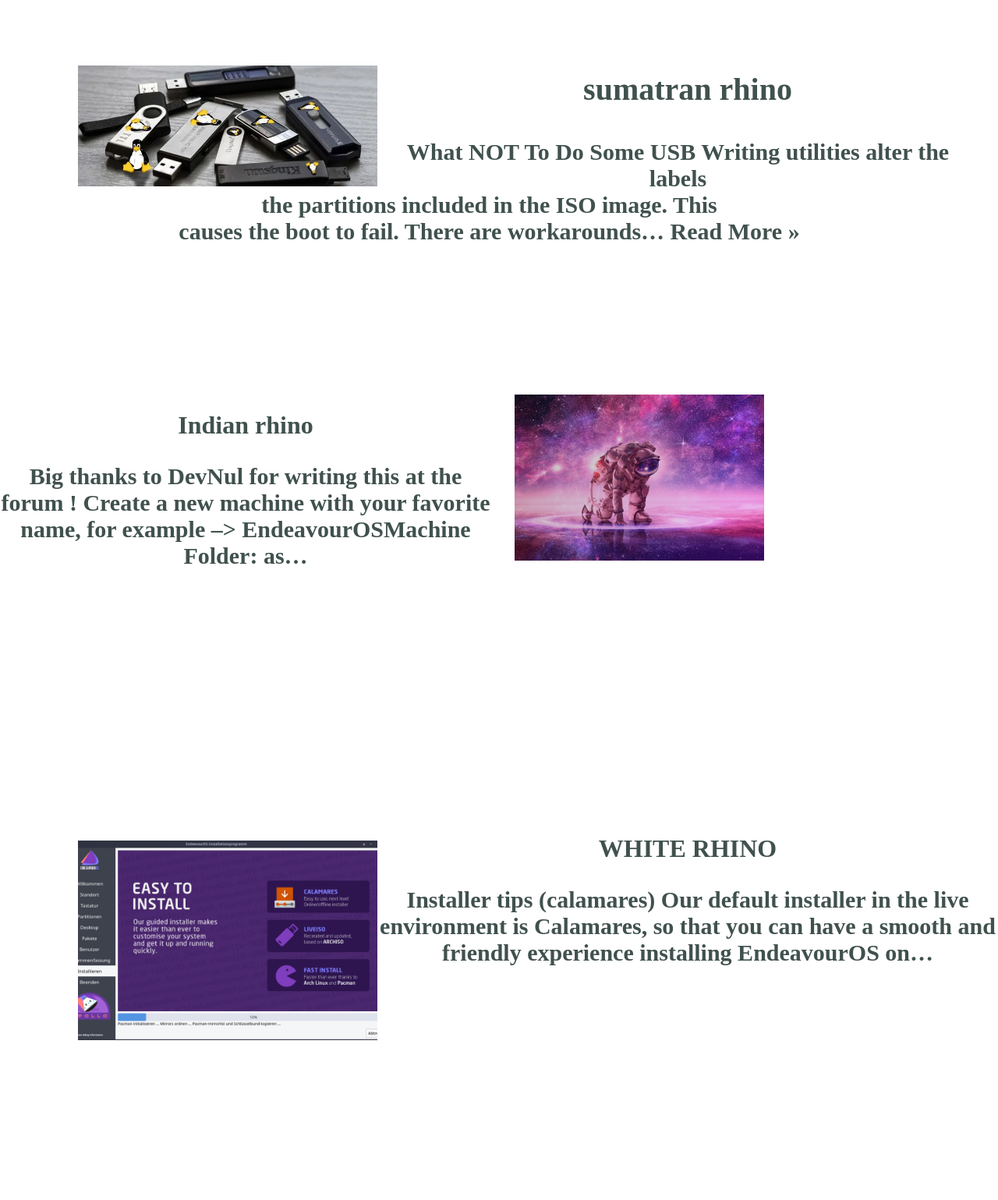
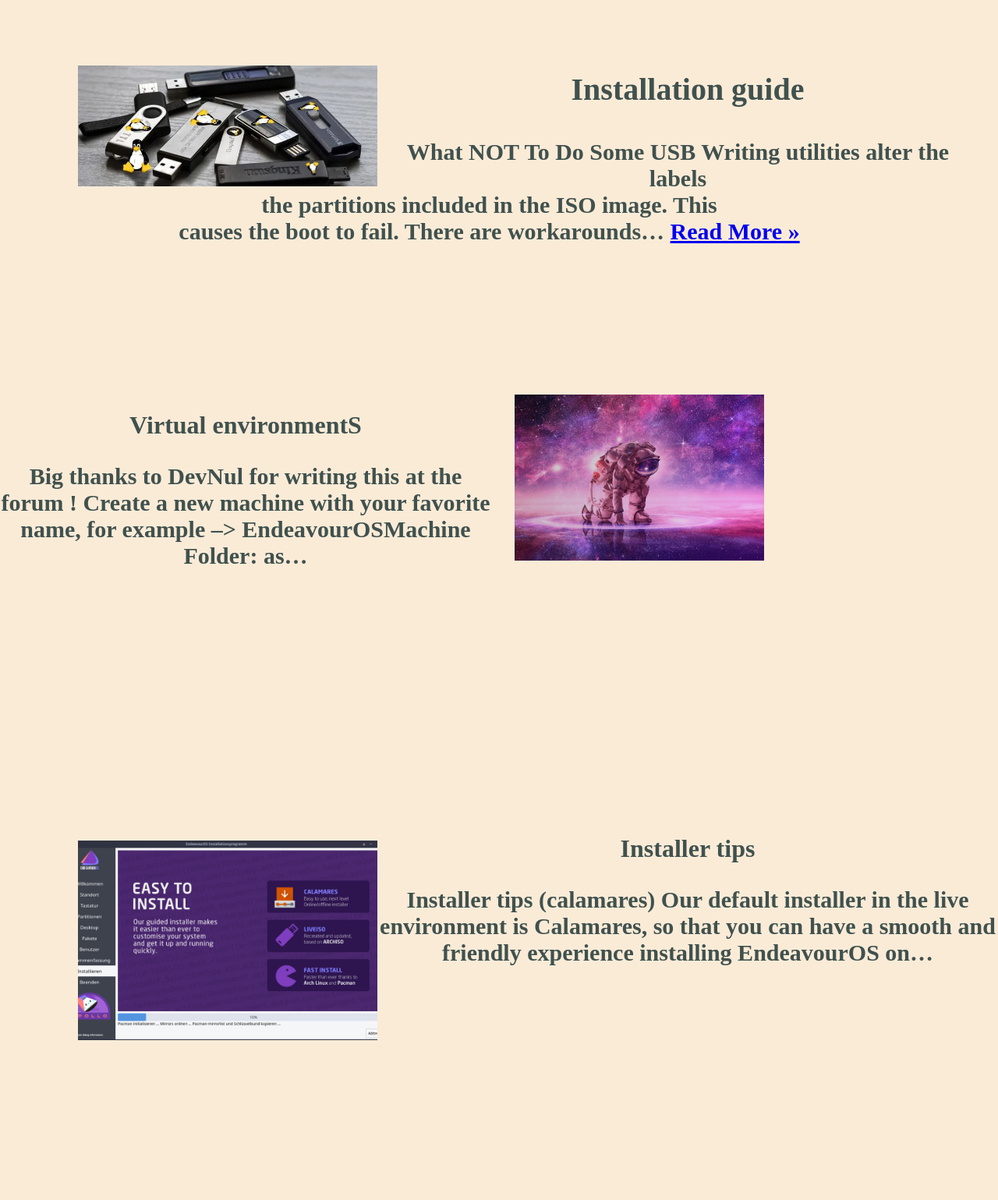
Before and after one commit to Sanjay-YS/final-pr, a Flask app: page /help.html in a window 1280 px wide. Shown: the whole page at 78% size. Run offline with Flask 2, Linux system fonts and the light colour scheme.

Commit message:
Update help.html

```diff
--- a/templates/help.html
+++ b/templates/help.html
@@ -18,12 +18,12 @@
         <br>
 
         <img class="sumatran" src="/static/assets/images/usb.webp" alt="sumatran">
-        <h1 class="heading">sumatran rhino</h1>
+        <h1 class="heading"><b>Installation guide </b></h1>
         <p class="rh"><b>
 
                 What NOT To Do Some USB Writing utilities alter the labels <br>
                 the partitions included in the ISO image. This <br>
-                causes the boot to fail. There are workarounds… Read More »
+                causes the boot to fail. There are workarounds… <a href="/templates/documentation.html"> Read More » </a>
 
             </b></p>
 
@@ -35,7 +35,7 @@
         <br>
         <br>
         <img class="indian" src="/static/assets/images/virb.webp" alt="">
-        <h1>Indian rhino</h1>
+        <h1> <b> Virtual environmentS </b></h1>
         <p class="par"><b>Big thanks to DevNul for writing this at the forum ! Create a new machine with your favorite
                 name, for
                 example –> EndeavourOSMachine Folder: as…
@@ -51,7 +51,7 @@
         <br>
         <br>
         <img class="sumatran" src="/static/assets/images/tips.webp" alt="">
-        <h1>WHITE RHINO</h1>
+        <h1><b>Installer tips </b></h1>
         <p class="par"><b>Installer tips (calamares) Our default installer in the live environment is Calamares, so that
                 you can
                 have a smooth and friendly experience installing EndeavourOS on… </b></p>
@@ -73,6 +73,7 @@
             margin: 0;
             text-align: center;
             font-family: 'Merriweather', serif;
+            background-color: antiquewhite;
         }
 
         .heading {
```
